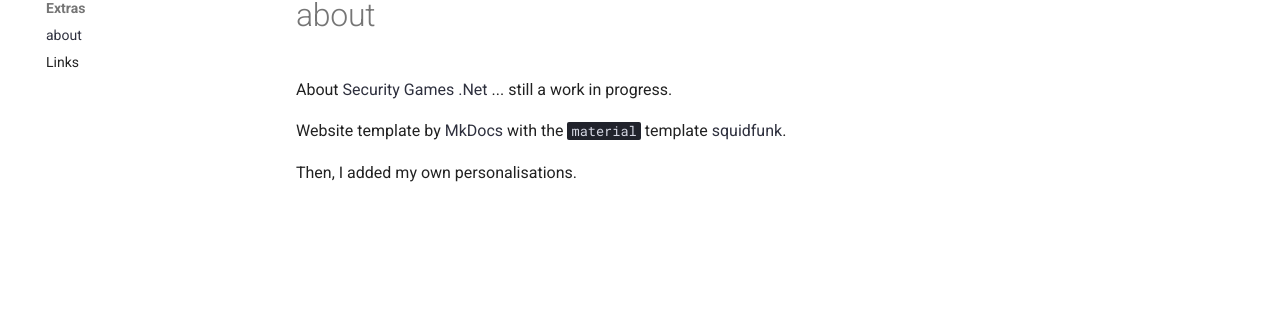
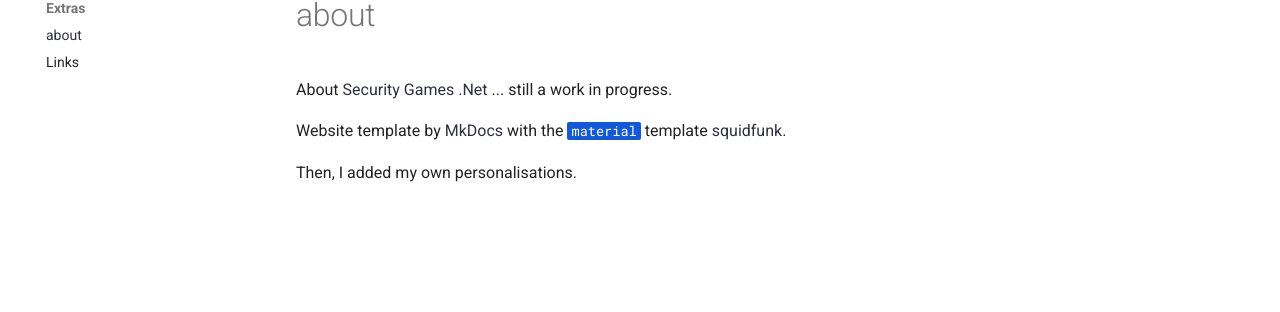
Before and after one commit to AntonioFeijaoUK/www-securitygames-net, an MkDocs documentation site: the page built from docs/extras/about.md, in a window 1280 px wide. Shown: the part 151-463 px from the top of the page. Built offline with MkDocs 1.6.1 and Material for MkDocs 9.7.7, drawn with Linux system fonts in a browser that asks for light colours.

Commit message:
Update extra.css

```diff
--- a/docs/assets/css/extra.css
+++ b/docs/assets/css/extra.css
@@ -1,11 +1,11 @@
 :root > * {
   --md-primary-fg-color:        #2e303e;
-  --md-primary-fg-color--light: #ECB7B7;
-  --md-primary-fg-color--dark:  #90030C;
+  --md-primary-fg-color--light: #004FE0;
+  --md-primary-fg-color--dark:  ##CCCCCC;
 
 
-  --md-code-fg-color:   hsl(231deg 20% 86%);
-  --md-code-bg-color:   hsla(var(--md-hue),15%,15%,1);
+  --md-code-fg-color:   #FFFFFF;
+  --md-code-bg-color:   #1258DC;
 
 }
 
```
